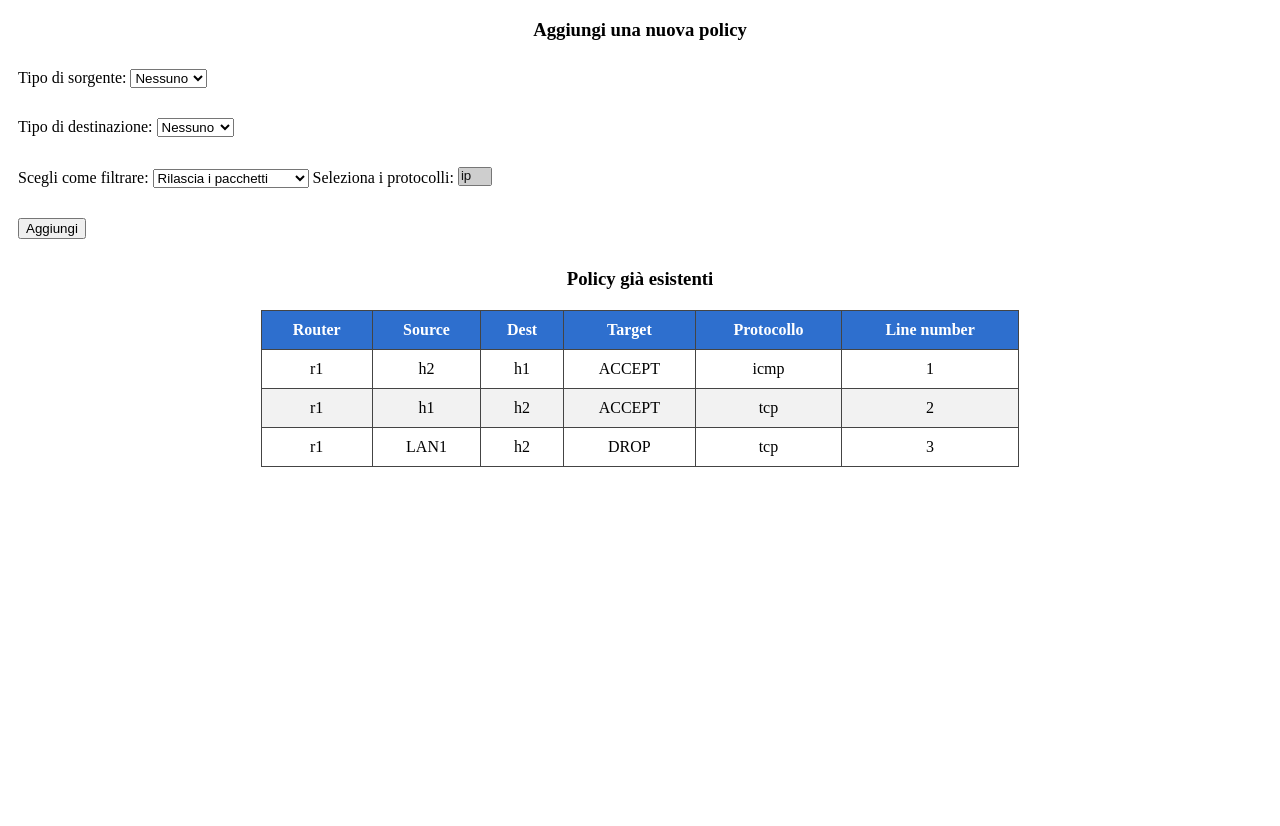
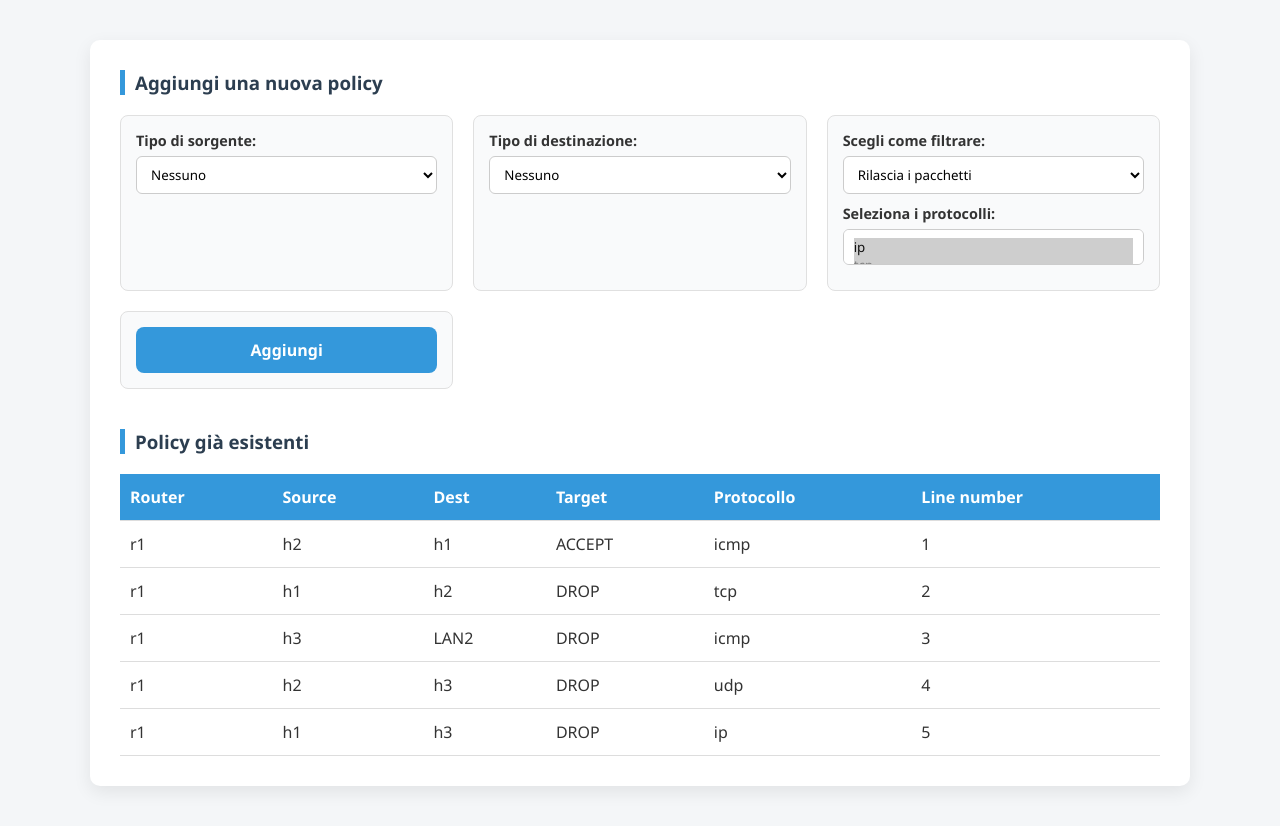
Before and after one commit to fabio9lf/acl-management-app, a Flask app: page / in a window 1280 px wide. Before the commit the page ends 467 px from the top, so only its background shows below. Run offline with Flask 3, Linux system fonts and the light colour scheme.

Commit message:
fix dell'interfaccia web, dei test con interferenza da parte di una policy diversa e altri fix minori

```diff
--- a/src/lib/network.py
+++ b/src/lib/network.py
@@ -69,29 +69,32 @@ class Network:
     def save(self):
         update_network(self.to_dict())
 
+    def first_not_in_subnet(self, subnet):
+        from ipaddress import ip_network
+        return next(n for n in self.nodes if not ip_network(n.ip, strict=False).subnet_of(subnet))
+
     def test_policy(self, policy: Policy, type: str):
         from ipaddress import ip_network
 
-        if policy.src_node is None:
-            if policy.dest_node is None:
-                policy.test(type, self.nodes[0], self.nodes[1])
-            else:
-                ip_dest = ip_network(policy.dest_node.ip)
-                for n in self.nodes:
-                    ip_n = ip_network(n.ip)
-                    if not ip_n.subnet_of(ip_dest):
-                        policy.test(type, n)
-                        return
-        else:
-            if policy.dest_node is None:
-                ip_src = ip_network(policy.src_node.ip)
-                for n in self.nodes:
-                    ip_n = ip_network(n.ip)
-                    if not ip_n.subnet_of(ip_src):
-                        policy.test(type, None, n)
-                        return
-            else:
-                policy.test(type)
+
+        src, dst = policy.src_node, policy.dest_node
+        router = self.find_node_by_name(src.nexthop if src is not None else dst.nexthop if dst is not None else None)
+        if router is None:
+            router = self.routers[0]
+        expected = router.compute_expected(policy)
+        if src is None and dst is None:
+            return policy.test(type, router.policies, self.nodes[0], self.nodes[1])
+
+        if src is None:
+            n = self.first_not_in_subnet(ip_network(dst.ip))
+            return policy.test(type, router.policies, n)
+
+        if dst is None:
+            n = self.first_not_in_subnet(ip_network(src.ip))
+            return policy.test(type, router.policies, None, n)
+
+        policy.test(type, router.policies)
+
 
     def insert_policy(self, data):
         import threading
--- a/src/lib/policy.py
+++ b/src/lib/policy.py
@@ -1,6 +1,7 @@
 import json
 from dataclasses import dataclass
 from lib.node import Node
+from typing import List
 
 @dataclass
 class Policy:
@@ -33,7 +34,7 @@ class Policy:
             return self.src_node == value.src_node and self.dest_node == value.dest_node and self.line_number == value.line_number and self.protocollo == value.protocollo and self.target == value.target
         return False
 
-    def test(self, type: str, new_src: Node = None, new_dest: Node = None):
+    def test(self, type: str, policies: "List[Policy]", new_src: Node = None, new_dest: Node = None):
         import subprocess
 
         policy = self
@@ -41,12 +42,48 @@ class Policy:
             policy.src_node = new_src
         if self.dest_node is None:
             policy.dest_node = new_dest
-        rule = json.dumps(policy.to_dict())
 
+        expected = None
+        blocked = False
+        for p in policies:
+            if self.matches(p):
+                expected = p.target
+                blocked = True
+
+                if p == self:
+                    blocked = False
+                    if type != "insert":
+                        if p.target == "DROP":
+                            expected = "ACCEPT"
+                        else:
+                            expected = "DROP"
+                break
+        dict = {
+            "rule": policy.to_dict(),
+            "blocked": blocked,
+            "type": type,
+            "expected": expected if not None else "DROP"
+        }
+        rule = json.dumps(dict)
         with open("test.log", "a") as file:
             if self.protocollo == "tcp":
-                subprocess.run(["pytest", "tests/test_tcp.py", "--rule", rule, "--type", "{\"nome\": \""  + str(type) + "\"}"], stdout=file)
+                subprocess.run(["pytest", "-s", "tests/test_tcp.py", "--rule", rule], stdout=file)
             elif self.protocollo == "udp":
-                subprocess.run(["pytest", "tests/test_udp.py", "--rule", rule, "--type", "{\"nome\": \""  + str(type) + "\"}"], stdout=file)
+                subprocess.run(["pytest", "-s", "tests/test_udp.py", "--rule", rule], stdout=file)
             else:
-                subprocess.run(["pytest", "tests/test_icmp.py", "--rule", rule, "--type", "{\"nome\": \""  + str(type) + "\"}"], stdout=file)
+                subprocess.run(["pytest", "-s", "tests/test_icmp.py", "--rule", rule], stdout=file)
+
+    def matches(self, other:"Policy") -> bool:
+        from ipaddress import ip_network
+        if self == other:
+            return True
+        if self.protocollo != "ip" and self.protocollo != other.protocollo:
+            return False
+
+        if self.src_node and not ip_network(other.src_node.ip if other.src_node is not None else "0.0.0.0/0", strict=False).subnet_of(ip_network(self.src_node.ip, strict=False)):
+            return False
+
+        if self.dest_node and not ip_network(other.dest_node.ip if other.dest_node is not None else "0.0.0.0/0", strict=False).subnet_of(ip_network(self.dest_node.ip, strict=False)):
+            return False
+
+        return True
--- a/src/lib/router.py
+++ b/src/lib/router.py
@@ -120,3 +120,10 @@ class Router:
             "mgmt_ip": self.mgmt_ip,
             "policy": [p.to_dict() for p in self.policies]
         }
+
+    def compute_expected(self, policy: Policy):
+        for p in self.policies:
+            if p.matches(policy):
+                return p.target
+            if p == policy:
+                return policy.target
--- a/src/static/scripts/script.js
+++ b/src/static/scripts/script.js
@@ -25,13 +25,13 @@ dest_type.addEventListener("change", ()=>{
 let ip_sel = true;
 protocolli.addEventListener("change", ()=>{
     const options = Array.from(protocolli.options);
-    const ip = options.find(o => o.value === "");
+    const ip = options.find(o => o.value === "ip");
 
     if (ip.selected) {
         ip_sel = true;
         options.forEach(o => {
             o.selected = true;
-            if (o.value !== "") {
+            if (o.value !== "ip") {
                 o.disabled = true;
             }
         });
@@ -91,8 +91,9 @@ aggiungi.addEventListener("click", ()=>{
             }
         }
     }
-
-    prot_array = Array.from(protocolli.selectedOptions).map(option => option.value);
+    const prot_array = Array.from(protocolli.selectedOptions)
+        .filter(option => !option.disabled)
+        .map(option => option.value);
 
     const policy = {
         source: source,
@@ -118,7 +119,10 @@ aggiungi.addEventListener("click", ()=>{
     dest_type.selectedIndex = 0;
     aggiorna(dest_type, dest_host, dest_subnet);
     filtro.selectedIndex = 0;
-    protocolli.selectedIndex = 0;
+    [...protocolli.options].forEach((opt, index)=>{
+        opt.selected = true;
+        opt.disabled = index !== 0;
+    });
 });
 
 let table = document.querySelector("tbody");
--- a/src/static/styles/style.css
+++ b/src/static/styles/style.css
@@ -1,58 +1,118 @@
-.hide{
+* {
+    box-sizing: border-box;
+    margin: 0;
+    padding: 0;
+    font-family: "Segoe UI", Tahoma, Arial, sans-serif;
+}
+body {
+    background-color: #f4f6f8;
+    color: #333;
+}
+.container {
+    max-width: 1100px;
+    margin: 40px auto;
+    background: #ffffff;
+    padding: 30px;
+    border-radius: 10px;
+    box-shadow: 0 6px 18px rgba(0, 0, 0, 0.08);
+}
+h3 {
+    margin-bottom: 20px;
+    color: #2c3e50;
+    border-left: 5px solid #3498db;
+    padding-left: 10px;
+}
+.aggiungi {
+    display: grid;
+    grid-template-columns: repeat(auto-fit, minmax(250px, 1fr));
+    gap: 20px;
+    margin-bottom: 40px;
+}
+.aggiungi > div {
+    background: #f9fafb;
+    padding: 15px;
+    border-radius: 8px;
+    border: 1px solid #e0e0e0;
+}
+label {
+    display: block;
+    margin-bottom: 6px;
+    font-weight: 600;
+    font-size: 0.9rem;
+}
+select {
+    width: 100%;
+    padding: 8px 10px;
+    border-radius: 6px;
+    border: 1px solid #ccc;
+    background: #fff;
+    margin-bottom: 10px;
+}
+select[multiple] {
+    height: auto;
+}
+.hide {
     display: none;
 }
-.container{
-    text-align: center;
+#aggiungi {
+    width: 100%;
+    padding: 12px;
+    border: none;
+    border-radius: 8px;
+    background-color: #3498db;
+    color: white;
+    font-weight: bold;
+    font-size: 1rem;
+    cursor: pointer;
+    transition: background 0.2s ease;
 }
-.aggiungi > div{
-    display: flex;
-    flex-direction: row;
-    margin-top: 10px;
+#aggiungi:hover {
+    background-color: #2980b9;
 }
-.aggiungi > div > div{
-    margin: 10px;
+table {
+    width: 100%;
+    border-collapse: collapse;
+    margin-top: 20px;
+    border-radius: 8px;
 }
-button{
-    margin: 10px;
+thead {
+    background-color: #3498db;
+    color: white;
 }
-button:hover{
+th, td {
+    padding: 12px 10px;
+    text-align: left;
+    border-bottom: 1px solid #ddd;
+}
+tbody tr:hover {
+    background-color: #f1f5f9;
     cursor: pointer;
 }
-#menu{
+#menu {
+    position: absolute;
     display: none;
-    position: absolute;
-    background: white;
-    border: 1px solid #ccc;
-    padding: 5px;
     list-style: none;
-    cursor: pointer;
+    background: #ffffff;
+    border-radius: 8px;
+    box-shadow: 0 4px 12px rgba(0, 0, 0, 0.15);
+    overflow: hidden;
+    z-index: 1000;
 }
 #menu li {
-    padding: 5px 10px;
+    padding: 10px 20px;
+    cursor: pointer;
+    font-size: 0.9rem;
 }
 #menu li:hover {
-    background: #eee;
-}
-table{
-    border-collapse: collapse;
-    width: 60%;
-    margin: 20px auto;
-    text-align: center;
-}
-th, td{
-    border: 1px solid #444;
-    padding: 10px;
-}
-thead{
-    background-color: #2e6fce;
+    background-color: #3498db;
     color: white;
 }
-tbody tr:nth-child(even) {
-    background-color: #f2f2f2;
+@media (max-width: 768px) {
+    .aggiungi {
+        grid-template-columns: 1fr;
+    }
+
+    table {
+        font-size: 0.85rem;
+    }
 }
-table:hover{
-    cursor: pointer;
-}
-td[contenteditable="true"] {
-    background-color: #f0f8ff;
-}
--- a/src/templates/index.html
+++ b/src/templates/index.html
@@ -74,7 +74,7 @@
                     <label for="protocolli">Seleziona i protocolli:</label>
                     <select name="protocolli[]" id="protocolli" multiple size="1">
                         <!--<option value="http">http</option> -->
-                        <option value="" selected>ip</option>
+                        <option value="ip" selected>ip</option>
                         <option value="tcp" selected disabled>tcp</option>
                         <option value="udp" selected disabled>udp</option>
                         <option value="icmp" selected disabled>icmp</option>
@@ -90,7 +90,7 @@
         <h3>
             Policy già esistenti
         </h3>
-        <div>
+        <div class="table-container">
             <table>
                 <thead>
                     <tr>
```
Also changed, not shown: src/network.json (+77 -43 lines), src/tests/conftest.py (+4 -9 lines), src/tests/test_icmp.py (+15 -13 lines), src/tests/test_tcp.py (+11 -13 lines), src/tests/test_udp.py (+10 -13 lines), src/topologia1/clab-lab/topology-data.json (+14 -14 lines), README.md, 2 other files.
